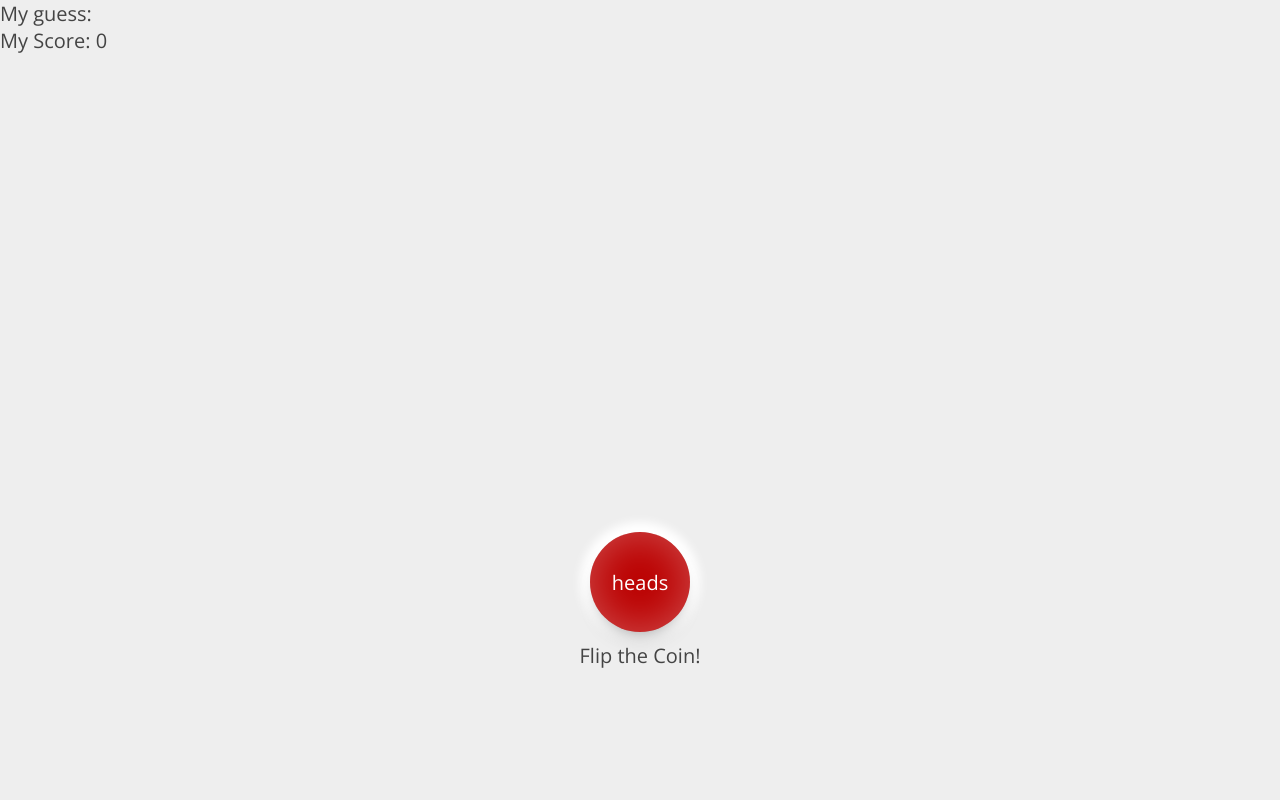
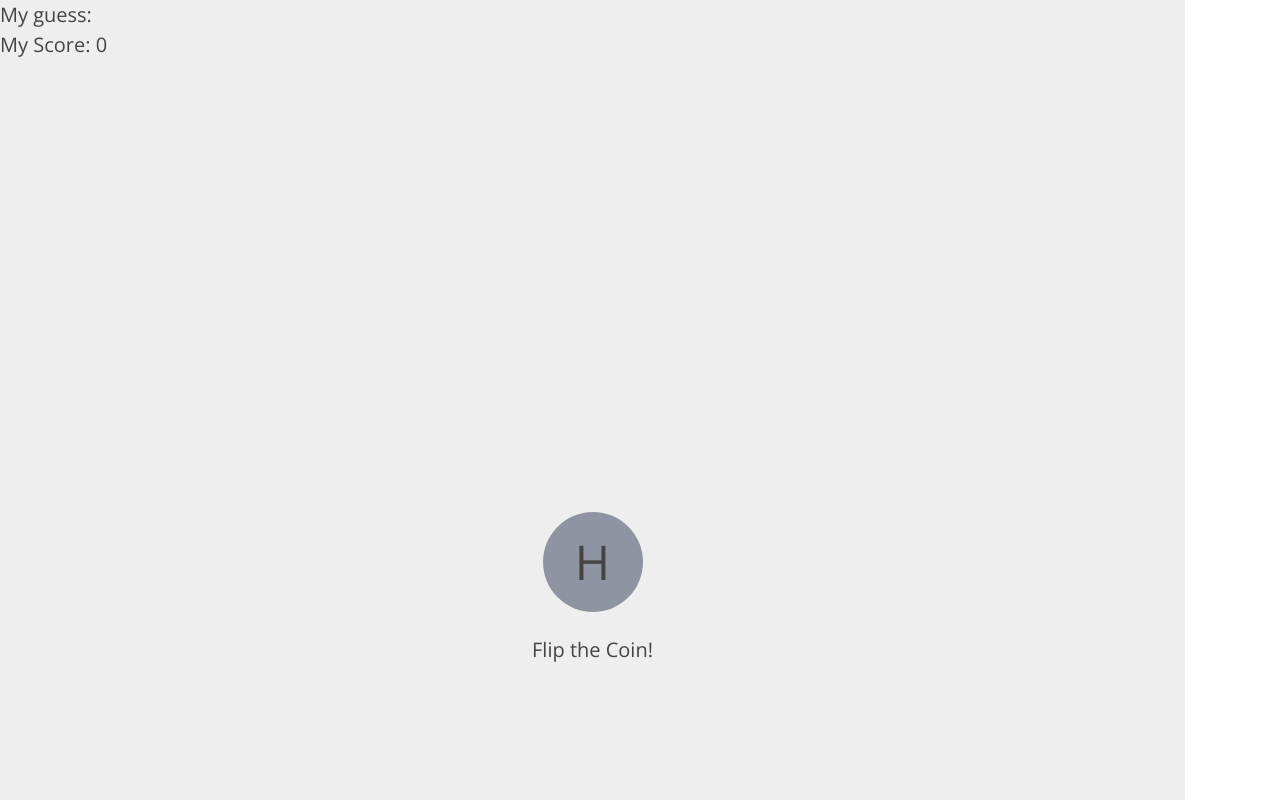
Before and after one commit to ryandeba/coin-flipper, a Vue app: page / in a window 1280 px wide. Built offline with nearby package versions, Linux system fonts and the light colour scheme.

Commit message:
Added Veutify. Replaced coin.vue and tweaked code for new coin

```diff
--- a/public/index.html
+++ b/public/index.html
@@ -1,11 +1,13 @@
 <!DOCTYPE html>
-<html lang="">
+<html lang="en">
   <head>
     <meta charset="utf-8">
     <meta http-equiv="X-UA-Compatible" content="IE=edge">
     <meta name="viewport" content="width=device-width,initial-scale=1.0">
     <link rel="icon" href="<%= BASE_URL %>favicon.ico">
     <title><%= htmlWebpackPlugin.options.title %></title>
+    <link rel="stylesheet" href="https://fonts.googleapis.com/css?family=Roboto:100,300,400,500,700,900">
+    <link rel="stylesheet" href="https://cdn.jsdelivr.net/npm/@mdi/font@latest/css/materialdesignicons.min.css">
   </head>
   <body>
     <noscript>
--- a/src/App.vue
+++ b/src/App.vue
@@ -1,6 +1,6 @@
 <script>
 export default {
-    name: 'App',
+  name: "App",
   components: {
     coin: require("./components/Coin").default,
     guess: require("./components/Guess").default,
@@ -8,23 +8,28 @@
 
   data() {
     return {
-        lastResult: "",
+      result: "",
       guess: "",
       score: 0,
       flipping: false
-      }
+    };
   },
 
   methods: {
-      onStartFlip() {
-        this.guess = '';
+    setResult() {
+      let result = Math.round(Math.random());
+
+      if (result === 0) {
+        this.result = "heads";
+      } else {
+        this.result = "tails";
+      }
+
       this.flipping = true;
     },
 
-      onEndFlip(result) {
-        this.lastResult = result;
-
-        if (this.guess === result) {
+    handleResult() {
+      if (this.guess === this.result) {
         this.score++;
       } else {
         this.score--;
@@ -32,37 +37,42 @@
 
       this.flipping = false;
     }
-    }
+  },
 };
 </script>
 
 <template>
+  <v-app>
     <div class="container">
-    <coin @startFlip="onStartFlip" @endFlip="onEndFlip"></coin>
+      <coin
+        :guess="guess"
+        :result="result"
+        @flip-started="setResult"
+        @flip-ended="handleResult"
+      ></coin>
 
       <div>
         <div v-if="flipping">
           <guess v-model="guess"></guess>
         </div>
 
-      <template v-else-if="Boolean(lastResult)">
-        {{ lastResult == guess ? 'Winner!' : 'Loser!' }}
+        <template v-else-if="Boolean(result)">
+          {{ result == guess ? "Winner!" : "Loser!" }}
         </template>
 
-      <template v-else>
-        Flip the Coin!
-      </template>
+        <template v-else> Flip the Coin! </template>
       </div>
 
-    <div style="position: fixed; text-align: left;">
-      <div>My guess: {{ guess }} </div>
-      <div>My Score: {{ score }} </div>
+      <div style="position: fixed; text-align: left">
+        <div>My guess: {{ guess }}</div>
+        <div>My Score: {{ score }}</div>
       </div>
     </div>
+  </v-app>
 </template>
 
 <style scoped>
-  @import url('https://fonts.googleapis.com/css2?family=Open+Sans&display=swap');
+@import url("https://fonts.googleapis.com/css2?family=Open+Sans&display=swap");
 
 .container {
   display: grid;
@@ -81,7 +91,7 @@
 
 * {
   font-size: 20px;
-    font-family: 'Open Sans', sans-serif;
+  font-family: "Open Sans", sans-serif;
   color: #444;
 }
 </style>
--- a/src/components/Coin.vue
+++ b/src/components/Coin.vue
@@ -1,118 +1,169 @@
+<template>
+  <div id="coinContainer">
+    <div
+      id="coin"
+      ref="coin"
+      @click="startFlip"
+      @animationstart="currentAnimation = $event.animationName"
+      @animationend="nextAnimation($event)"
+    >
+      <div class="coinFace sideA"><span>H</span></div>
+      <div class="coinFace sideB"><span>T</span></div>
+    </div>
+  </div>
+</template>
+
 <script>
 export default {
+  props: ["guess", "result"],
+
   data() {
     return {
-        flipping: false,
-        classes: "",
-      };
+      currentAnimation: ""
+    }
+  },
+
+  computed: {
+    coin() {
+      return this.$refs.coin;
+    },
+    finishAnimation() {
+      if (this.guess !== "" &&
+          this.currentAnimation.includes("float")) {
+        return true;
+      } else{
+        return false;
+      }
+    }
   },
 
   methods: {
-      flip() {
-        this.flipping = true;
-        this.$emit('startFlip');
+    startFlip() {
+      this.coin.classList = []; //Removes conflicting animation classes if present after flip.
+      this.coin.classList.add("flip");
 
-        let result = Math.random() <= 0.5 ? "heads" : "tails";
+      this.$emit("flip-started");
+    },
 
-        setTimeout(() => {
-          this.flipping = false;
-          this.$emit('endFlip', result)
-        }, 3000)
+    nextAnimation(event) {
+      let coin = this.coin;
+      let finishedAnimation = event.animationName;
 
-        this.classes = "";
-        setTimeout(() => {
-          this.classes = result;
-        }, 0);
+      if (finishedAnimation.includes("flip")) {
+        coin.classList.remove(finishedAnimation);
+        return coin.classList.add("float");
+      } else if (finishedAnimation.includes("float")) {
+        coin.classList.remove(finishedAnimation);
+
+        if (this.result === "heads") {
+          return coin.classList.add("heads");
+        } else {
+          return coin.classList.add("tails");
+        }
+      } else {
+        return this.$emit('flip-ended');
+      }
+    }
+  },
+
+  watch: {
+    finishAnimation: function() {
+      if (this.finishAnimation) {
+        return this.nextAnimation({animationName: "float"});
+      }
     }
   }
 };
 </script>
 
-<template>
-  <div
-    style="display: flex; transition: height 1.5s;"
-    :style="{
-      height: flipping ? '25%' : '100%'
-    }"
-  >
-    <div
-      id="coin"
-      :class="classes"
-      @click="flip"
-      style="display: flex; font-size: 20px;"
-    >
-      <div class="side-a">heads</div>
-      <div class="side-b">tails</div>
-    </div>
-  </div>
-</template>
-
-<style lang="css" scoped>
+<style scoped>
+#coinContainer {
+  height: 75vh;
+  display: flex;
+  justify-content: center;
+  align-items: flex-end;
+  z-index: 1000;
+}
 #coin {
-  position: relative;
-  margin: 0 auto;
   width: 100px;
   height: 100px;
-  cursor: pointer;
-  align-self: flex-end;
-  z-index: 1;
-  border-radius: 100%;
-  box-shadow: 0 0 10px 10px #fff;
-  color: #fff;
+  position: absolute;
+  transition: transform 1s;
+  transform-style: preserve-3d;
 }
-#coin div {
+.coinFace {
   width: 100%;
   height: 100%;
+  background-color: #8f94a2;
   border-radius: 50%;
-  box-shadow: inset 0 0 45px rgba(255,255,255,.3), 0 12px 20px -10px rgba(0,0,0,.4);
+  position: absolute;
+  backface-visibility: hidden;
   display: flex;
+  justify-content: center;
   align-items: center;
-  justify-content: center;
 }
-.side-a {
-  background-color: #bb0000;
+.sideA {
+  z-index: 100;
 }
-.side-b {
-  background-color: #3e3e3e;
+.sideB {
+  transform: rotateX(-180deg);
+}
+span {
+  font-size: 3rem;
+}
+.flip {
+  animation: flip 1s linear;
+}
+.float {
+  animation-name: float;
+  animation-duration: 10s;
+  animation-timing-function: linear;
+}
+.heads {
+  animation: resultHeads 1s linear forwards;
+}
+.tails {
+  animation: resultTails 1s linear forwards;
 }
 
-#coin {
-  transition: -webkit-transform 1s;
-  -webkit-transform-style: preserve-3d;
+@keyframes flip {
+  from {
+    transform: rotateX(0);
+    bottom: 25vh;
   }
-#coin div {
-  position: absolute;
-  -webkit-backface-visibility: hidden;
-}
-.side-a {
-  z-index: 100;
-}
-.side-b {
-  -webkit-transform: rotateX(-180deg);
-
-}
-
-#coin.heads {
-  animation: flipHeads 3s linear forwards;
-}
-#coin.tails {
-  animation: flipTails 3s linear forwards;
-}
-
-@keyframes flipHeads {
-  0% {
-    transform: rotateX(0);
-  }
-  100% {
+  to {
     transform: rotateX(1800deg);
+    bottom: calc(100% - 100px);
   }
 }
-@keyframes flipTails {
-  0% {
+@keyframes float {
+  from {
+    transform: rotateX(180deg);
+    bottom: calc(100% - 100px);
+  }
+  to {
+    transform: rotateX(18000deg);
+    bottom: calc(100% - 100px);
+  }
+}
+@keyframes resultTails {
+  from {
     transform: rotateX(0);
+    bottom: calc(100% - 100px);
   }
-  100% {
+  to {
     transform: rotateX(1980deg);
+    bottom: 25vh;
+  }
+}
+@keyframes resultHeads {
+  from {
+    transform: rotateX(0);
+    bottom: calc(100% - 100px);
+  }
+  to {
+    transform: rotateX(1800deg);
+    bottom: 25vh;
   }
 }
 </style>
--- a/src/main.js
+++ b/src/main.js
@@ -1,8 +1,10 @@
 import Vue from 'vue'
 import App from './App.vue'
+import vuetify from './plugins/vuetify';
 
 Vue.config.productionTip = false
 
 new Vue({
-  render: h => h(App),
+  vuetify,
+  render: h => h(App)
 }).$mount('#app')
--- /dev/null
+++ b/src/plugins/vuetify.js
@@ -0,0 +1,7 @@
+import Vue from 'vue';
+import Vuetify from 'vuetify/lib/framework';
+
+Vue.use(Vuetify);
+
+export default new Vuetify({
+});
--- a/vue.config.js
+++ b/vue.config.js
@@ -1,3 +1,7 @@
 module.exports = {
-  publicPath: process.env.NODE_ENV === "production" ? "/coin-flipper/" : "/"
+  publicPath: process.env.NODE_ENV === "production" ? "/coin-flipper/" : "/",
+
+  transpileDependencies: [
+    'vuetify'
+  ]
 }
```
Also changed, not shown: package.json (+7 -2 lines), 1 other file (tests, documents, lock files or other folders). Lines whose indentation alone changed are shown as unchanged.
